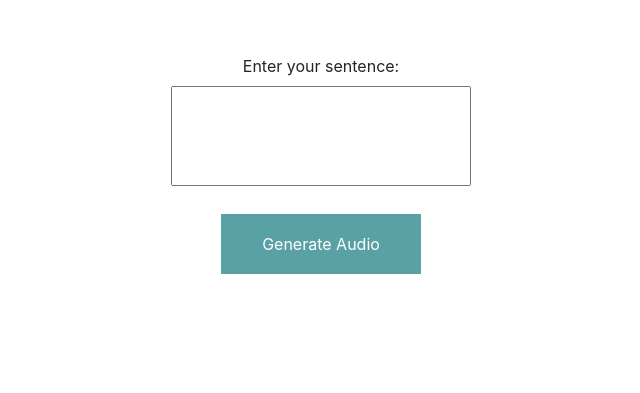
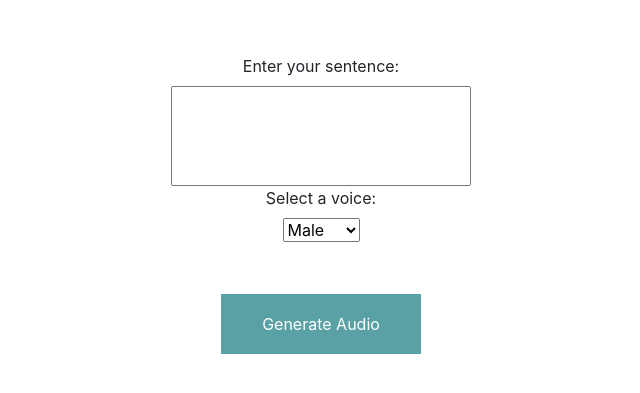
Before and after one commit to alfiyaanware/SER, a FastAPI app: page /tts in a window 1280 px wide. Shown: the part 178-571 px from the top of the page, without its empty margins (319-959 px from the left). Run offline with FastAPI, Linux system fonts and the light colour scheme; some libraries are stand-ins or nearby versions.

Commit message:
fixed redirection issues

```diff
--- a/main.py
+++ b/main.py
@@ -77,14 +77,20 @@ async def read_index():
         return HTMLResponse(content=f.read(), status_code=200)
 
 @app.post("/generate_audio")
-async def generate_audio(sentence: str = Form(...)):
+async def generate_audio(sentence: str = Form(...), voice: str = Form(...)):
     try:
         # Get projects directly from response (assuming 'items' key holds projects)
         response = Resemble.v2.projects.all(1, 10)
         project_uuid = response['items'][0]['uuid']
 
+        # Get your Voice uuid based on the selected voice
+        if voice == 'male':
+            voice_index = 1  # Index for male voice
+        elif voice == 'female':
+            voice_index = 2  # Index for female voice
+
         # Get your Voice uuid. In this example, we'll obtain the first.
-        voice_uuid = Resemble.v2.voices.all(1, 10)['items'][0]['uuid']
+        voice_uuid = Resemble.v2.voices.all(1, 10)['items'][voice_index]['uuid']
 
         # Let's create a clip!
         body = sentence
@@ -114,6 +120,7 @@ async def generate_audio(sentence: str = Form(...)):
                         }}, 3000); // 3000 milliseconds = 3 seconds
                     </script>
                 """, status_code=200)
+                # return templates.TemplateResponse("/static/tts.html", {"audio_url": audio_url})
 
 
     except Exception as e:
--- a/static/index.js
+++ b/static/index.js
@@ -22,7 +22,7 @@ function uploadFromFile() {
             }
         })
         .then(data => {
-            // window.location.href = '/result/';
+            window.location.href = '/result/';
         })
         .catch(error => console.error('Error:', error));
     } else {
--- a/static/tts.html
+++ b/static/tts.html
@@ -26,12 +26,46 @@
 <body>
     <center>
 
-    <form action="/generate_audio" method="post">
+    <form action="/generate_audio" method="post" id="audioForm">
         <label for="sentence">Enter your sentence:</label><br>
         <input style="width:300px; height:100px;" type="text" id="sentence" name="sentence"><br>
+        <label for="voice">Select a voice:</label><br>
+        <select id="voice" name="voice">
+            <option value="male">Male</option>
+            <option value="female">Female</option>
+        </select><br><br>
         <br>
         <button class="button button2" type="submit">Generate Audio</button>
     </form>
+
+    <!-- <button class="button button2" id = "btnHolder" onclick="download()">Download Audio</button> -->
+    <!-- <div id="output"></div> -->
 </center>
+
+<script>
+    document.getElementById('audioForm').addEventListener('submit', function(event) {
+        event.preventDefault();
+        const formData = new FormData(this);
+        fetch('/generate_audio', {
+            method: 'POST',
+            body: formData
+        })
+        .then(response => response.text())
+        .then(data => {
+            document.getElementById('output').innerText = data;
+        })
+        .catch(error => {
+            console.error('Error:', error);
+            document.getElementById('output').innerText = 'Error generating audio.';
+        });
+    });
+    // function addBtn(){
+    // document.getElementById('btnHolder').innerHTML = '<input type="button" onClick="removeBtn();" value="click" />';
+    // }
+
+    // function removeBtn(){
+    // document.getElementById('btnHolder').innerHTML = '';
+    // }
+</script>
 </body>
 </html>
```
Also changed, not shown: templates/result.html (+1 -1 lines).
